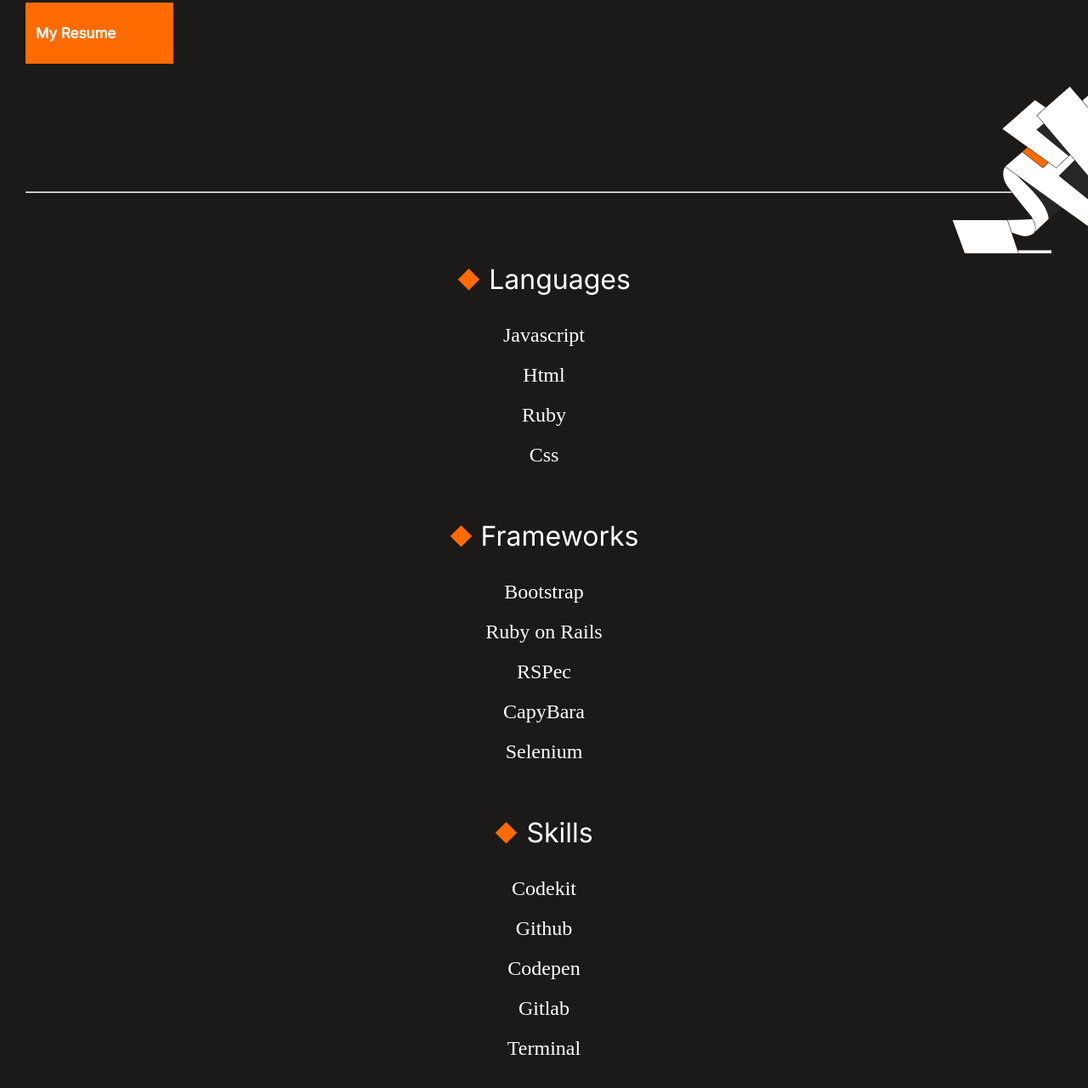
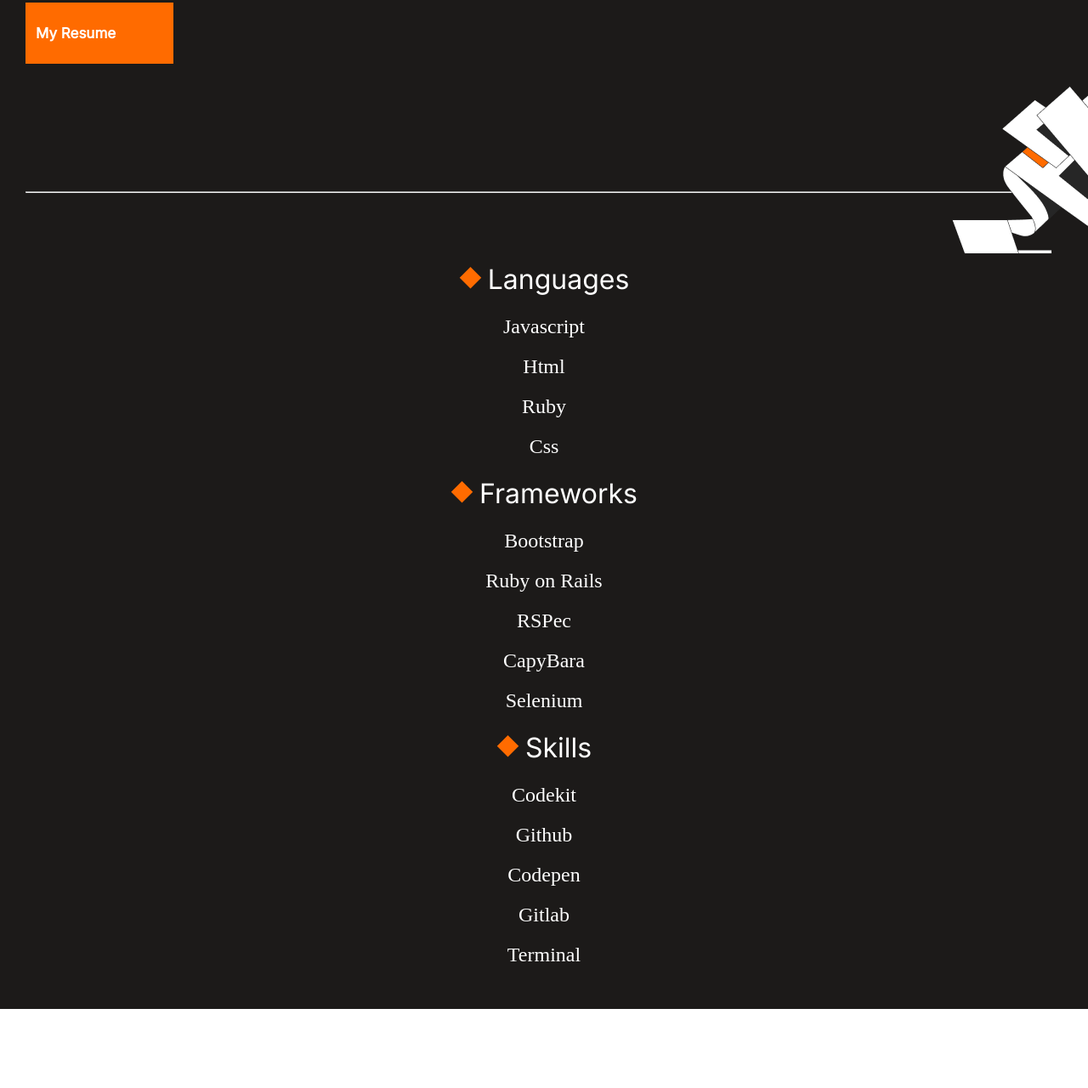
Before and after one commit to Sevenpros/Portfolio, a website: page index.html in a window 1280 px wide. Shown: the part 4427-5707 px from the top of the page at 85% size. After the commit the page ends 5614 px from the top, so only its background shows below. Drawn offline with Linux system fonts and the light colour scheme.

Commit message:
fix styling reviews

```diff
--- a/index.html
+++ b/index.html
@@ -179,23 +179,15 @@
                 </div>
                 <hr>
             </article>
-            <article class="languages">
-                <header class="lang-header">
-                    <img alt="buttet-icon" src="images/bullet.png">
-                    <h3 class="desc-title lang-title">Languages</h3>
-                </header>
+            <ul class="categories">
+                <li class="desc-title lang-title">Languages</li>
                 <ul class="lang-list">
                     <li>Javascript</li>
                     <li>Html</li>
                     <li>Ruby</li>
                     <li>Css</li>
                 </ul>
-            </article>
-            <article class="languages">
-                <header class="lang-header">
-                    <img alt="buttet-icon" src="images/bullet.png">
-                    <h3 class="desc-title lang-title">Frameworks</h3>
-                </header>
+                <li class="desc-title lang-title">Frameworks</li>
                 <ul class="lang-list">
                     <li>Bootstrap</li>
                     <li>Ruby on Rails</li>
@@ -203,11 +195,7 @@
                     <li>CapyBara</li>
                     <li>Selenium</li>
                 </ul>
-            </article><article class="languages">
-                <header class="lang-header">
-                    <img alt="buttet-icon" src="images/bullet.png">
-                    <h3 class="desc-title lang-title">Skills</h3>
-                </header>
+                <li class="desc-title lang-title">Skills</li>
                 <ul class="lang-list">
                     <li>Codekit</li>
                     <li>Github</li>
@@ -215,7 +203,7 @@
                     <li>Gitlab</li>
                     <li>Terminal</li>
                 </ul>
-            </article>
+            </ul>
         </section>
 
     </main>
--- a/style.css
+++ b/style.css
@@ -210,6 +210,22 @@
   border: none;
 }
 
+.project-button:hover {
+  color: #f55800;
+  background: #fff5e1;
+  border: 1px solid #f55800;
+}
+
+.disabled {
+  background: #f4f1f0;
+  color: #5b5957;
+}
+
+.project-button:active {
+  color: #f4f1f0;
+  background: #e05304;
+}
+
 .mobile-card {
   background-image: url('images/background.png');
   min-height: 435px;
@@ -291,11 +307,14 @@
   flex-shrink: 0;
 }
 
-.languages {
+.categories {
   display: flex;
   flex-direction: column;
   text-align: center;
   padding: 30px 30px;
+  gap: 20px;
+  list-style-image: url('images/bullet.png');
+  list-style-position: inside;
 }
 
 .lang-header {
@@ -310,6 +329,7 @@
   display: flex;
   flex-direction: column;
   gap: 20px;
+  list-style: none;
 }
 
 .lang-list li {
```
